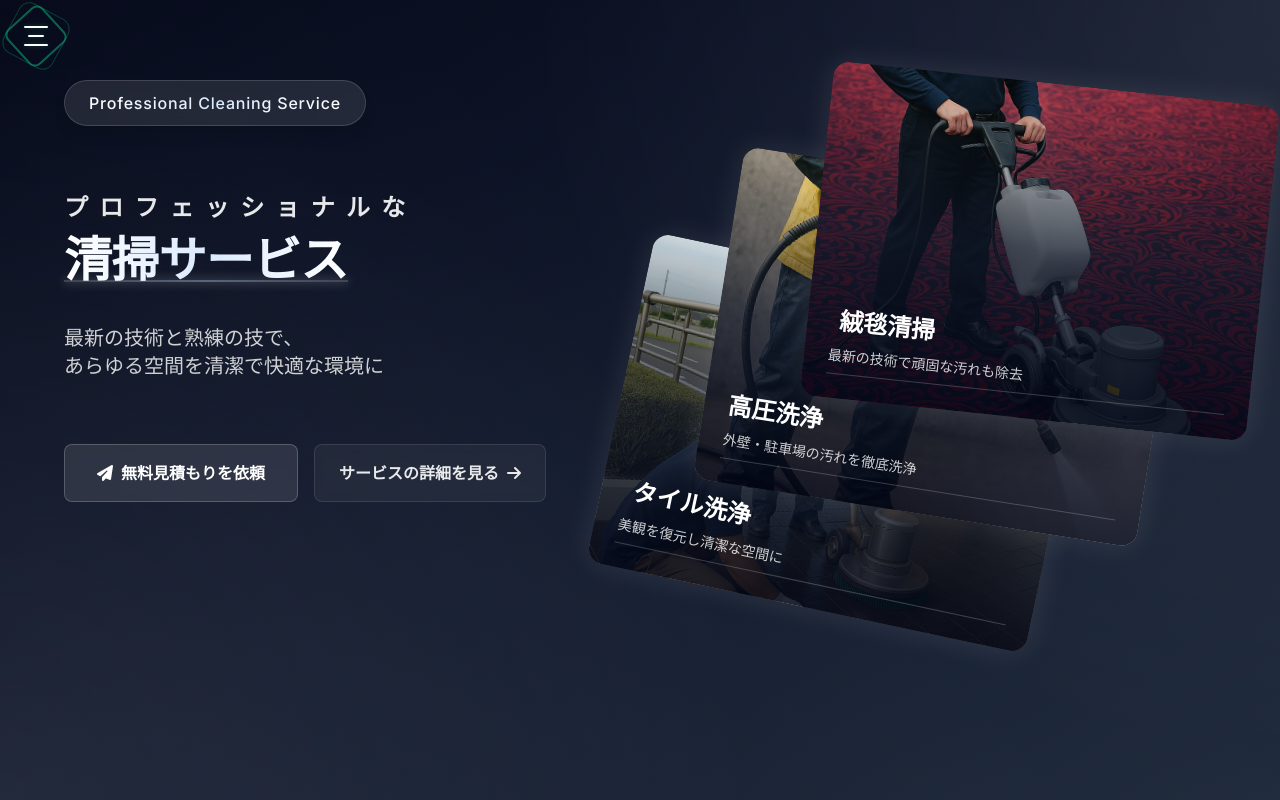
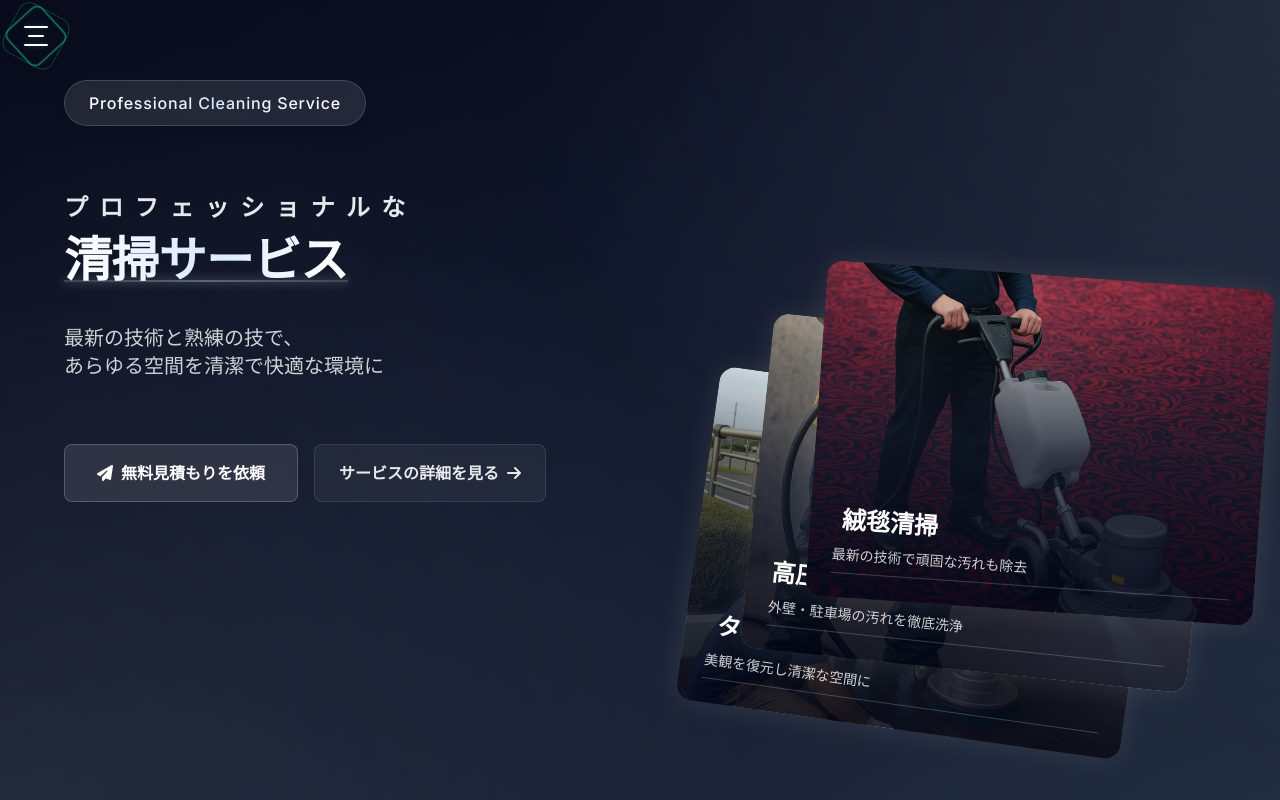
Before and after one commit to fura-1993/clean, a Next.js app: page / in a window 1280 px wide. Shown: the top 800 px of the page. Built offline with nearby package versions, Linux system fonts and the light colour scheme.

Commit message:
Adjust Hero service card layout for better stability

```diff
--- a/src/components/Hero/Hero.tsx
+++ b/src/components/Hero/Hero.tsx
@@ -41,17 +41,18 @@ const BackgroundGradients = memo(() => (
 ))
 BackgroundGradients.displayName = 'BackgroundGradients'
 
-// サービスカードコンポーネントをメモ化
+// サービスカードコンポーネント - Positioning adjusted
 const ServiceCard = memo(({ service, index, total }: { service: Service, index: number, total: number }) => (
   <motion.div
     className="group absolute w-full max-w-md rounded-2xl overflow-hidden shadow-[0_0_30px_rgba(255,255,255,0.1)] aspect-[4/3]"
     style={{
-      top: `${index * 96}px`,
-      right: `${index * 100}px`,
+      // Simplified positioning: reduce offsets and rotation slightly
+      top: `${index * 60}px`, // Reduced vertical offset
+      right: `${index * 60}px`, // Reduced horizontal offset
       zIndex: total - index,
-      transform: `rotate(${3 + index * 3}deg)`
+      transform: `rotate(${2 + index * 2}deg)` // Reduced rotation
     }}
-    initial={{ opacity: 0, x: 100, rotate: 6 + index * 3 }}
+    initial={{ opacity: 0, x: 100, rotate: 4 + index * 2 }}
     whileInView={{
       opacity: 1,
       x: 0,
@@ -241,10 +242,10 @@ function Hero() {
             </motion.div>
           </motion.div>
 
-          {/* 右側のサービスカード */}
+          {/* 右側のサービスカードコンテナ - Removed negative margin */}
           <div className="relative flex justify-center lg:justify-end overflow-visible px-6 lg:px-0">
             <motion.div
-              className="relative w-full max-w-2xl -mt-32 lg:-mt-48"
+              className="relative w-full max-w-2xl h-[calc(100%+120px)]" // Ensure container has enough height for offset cards
               initial={{ opacity: 0, x: 50 }}
               whileInView={{ opacity: 1, x: 0 }}
               viewport={{ once: true }}
```
